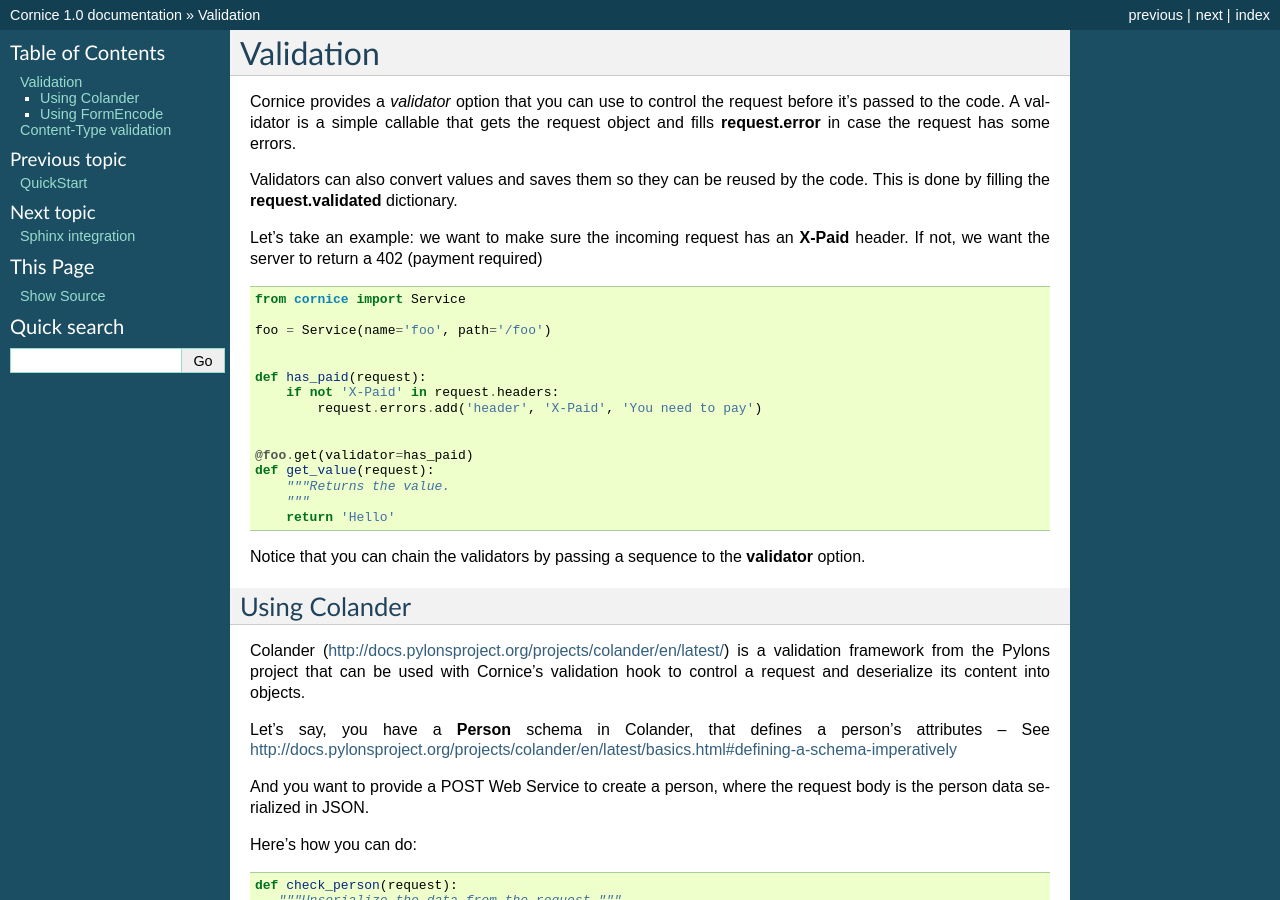
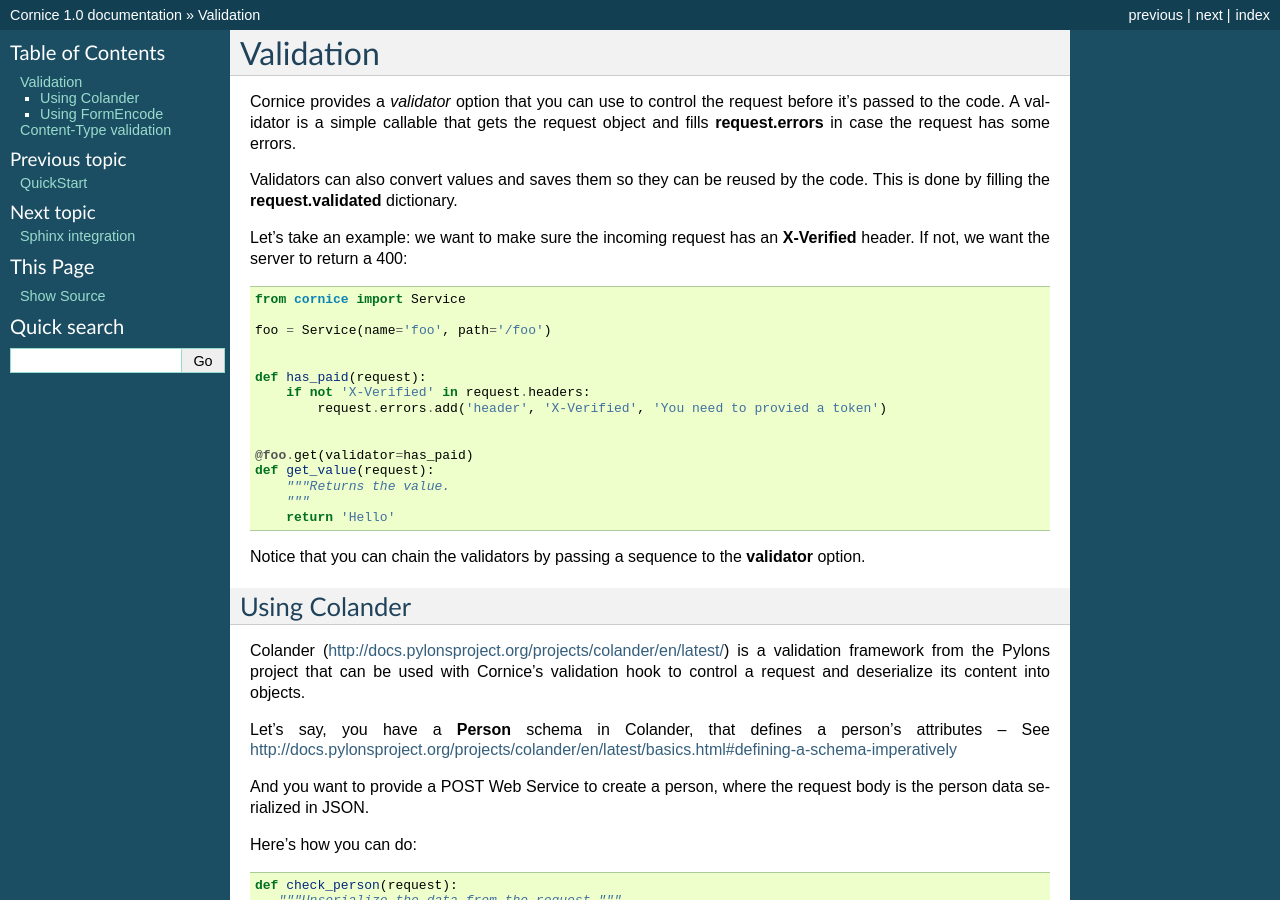
Before and after one commit to Cornices/cornice, a Sphinx documentation site: the page built from docs/source/validation.rst, in a window 1280 px wide and 900 px high. Built offline with Sphinx 7.4.7, drawn with Linux system fonts in a browser that asks for light colours.

Commit message:
fixed the example

```diff
--- a/docs/source/validation.rst
+++ b/docs/source/validation.rst
@@ -3,15 +3,14 @@ Validation
 
 Cornice provides a *validator* option that you can use to control the request
 before it's passed to the code. A validator is a simple callable that gets
-the request object and fills **request.error** in case the request has some
+the request object and fills **request.errors** in case the request has some
 errors.
 
 Validators can also convert values and saves them so they can be reused
 by the code. This is done by filling the **request.validated** dictionary.
 
 Let's take an example: we want to make sure the incoming request has an
-**X-Paid** header. If not, we want the server to return a 402 (payment
-required) ::
+**X-Verified** header. If not, we want the server to return a 400::
 
 
     from cornice import Service
@@ -20,8 +19,8 @@ required) ::
 
 
     def has_paid(request):
-        if not 'X-Paid' in request.headers:
-            request.errors.add('header', 'X-Paid', 'You need to pay')
+        if not 'X-Verified' in request.headers:
+            request.errors.add('header', 'X-Verified', 'You need to provied a token')
 
 
     @foo.get(validator=has_paid)
```
